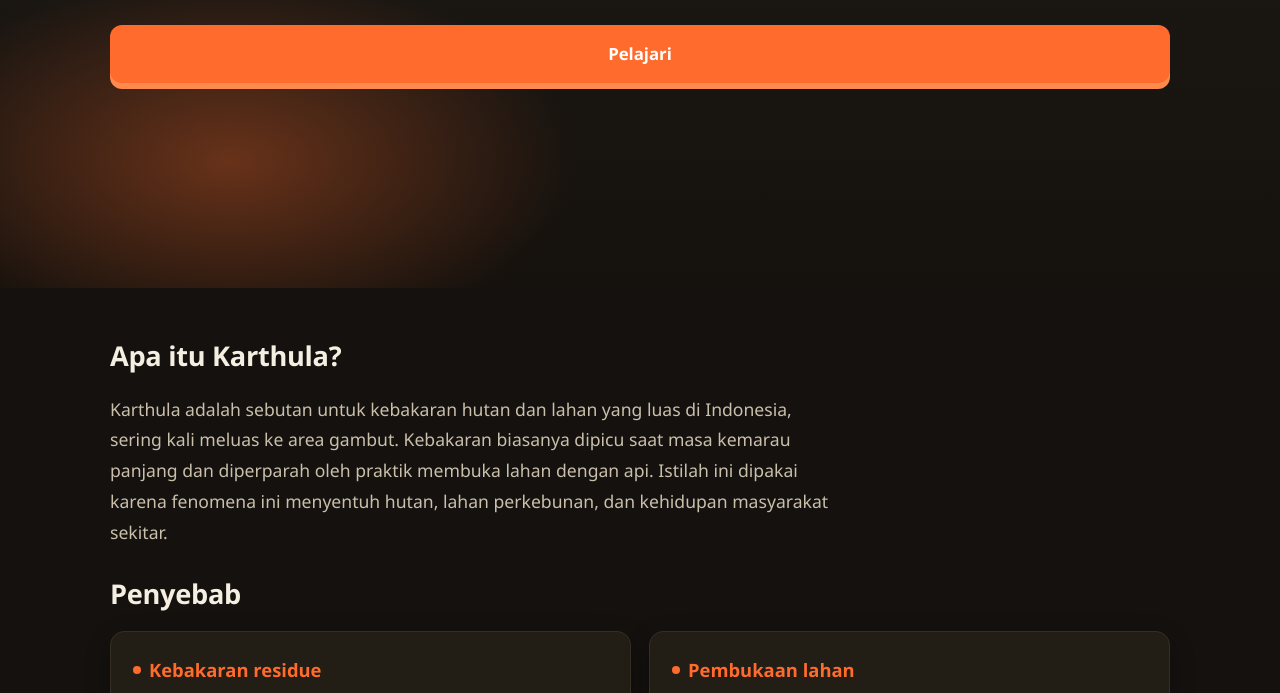
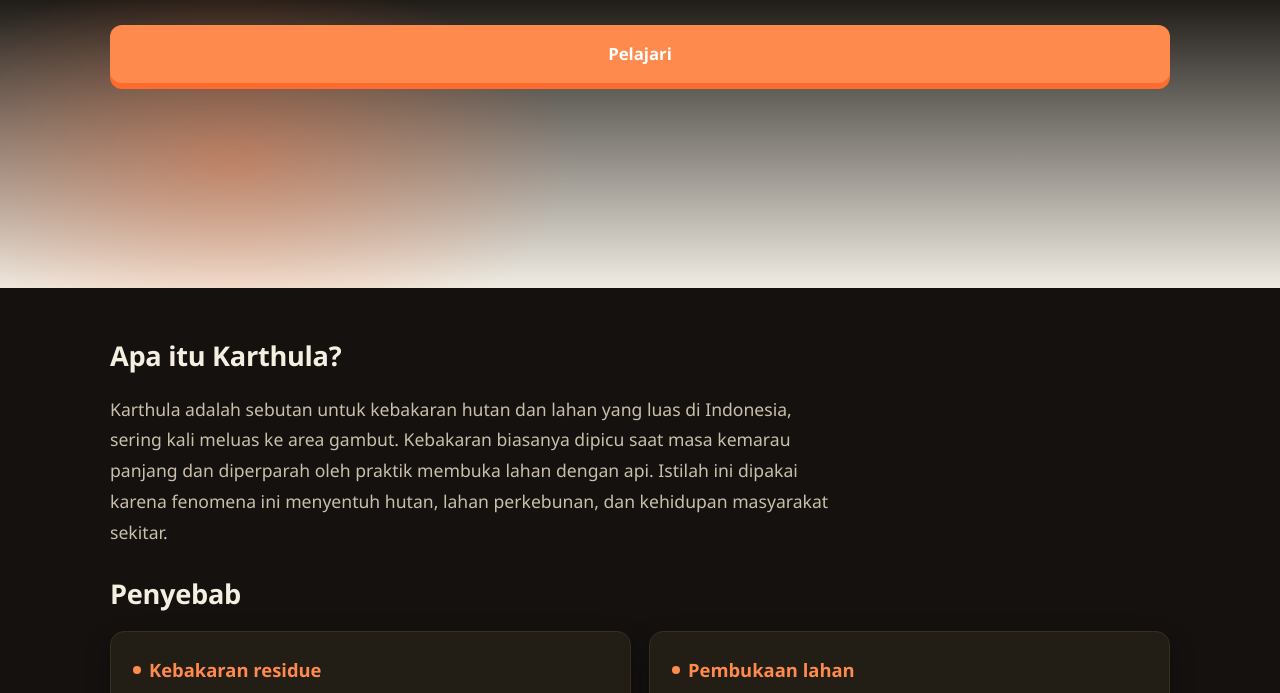
Before and after one commit to DickyAnonym12/hermes-opencode-web, a plain HTML site: page site/index.html in a window 1280 px wide. Shown: the part 463-1156 px from the top of the page. Drawn offline with Linux system fonts and the light colour scheme.

Commit message:
Refactor: switch to white color theme with dark warm toggle

```diff
--- a/site/styles.css
+++ b/site/styles.css
@@ -1,33 +1,50 @@
 :root {
+  --bg: #ffffff;
+  --bg-elev: #f6f4ef;
+  --bg-card: #ffffff;
+  --text: #1a1a1a;
+  --text-dim: #555555;
+  --text-faint: #9a9a9a;
+  --accent: #ff6b2c;
+  --accent-soft: #ff8a4e;
+  --accent-glow: rgba(255, 107, 44, 0.38);
+  --smoke: #888888;
+  --line: #e2ddd0;
+  --radius: 14px;
+  --shadow: 0 8px 24px rgba(0, 0, 0, 0.07);
+  --font: "Segoe UI", "Noto Sans JP", system-ui, -apple-system, sans-serif;
+}
+
+/* --- Warm white (default light theme) --- */
+[data-theme="light"] {
+  --bg: #ffffff;
+  --bg-elev: #f6f4ef;
+  --bg-card: #ffffff;
+  --text: #1a1a1a;
+  --text-dim: #555555;
+  --text-faint: #9a9a9a;
+  --accent: #e05620;
+  --accent-soft: #ff8a4e;
+  --accent-glow: rgba(224, 86, 32, 0.28);
+  --smoke: #888888;
+  --line: #e2ddd0;
+  --shadow: 0 8px 24px rgba(0, 0, 0, 0.07);
+}
+
+/* --- Dark warm (toggle) --- */
+[data-theme="dark"] {
   --bg: #14110f;
   --bg-elev: #1a1612;
   --bg-card: #221d15;
   --text: #f5efe2;
   --text-dim: #c9bfab;
   --text-faint: #8a7e6c;
-  --accent: #ff6b2c;
-  --accent-soft: #ff8a4e;
-  --accent-glow: rgba(255, 107, 44, 0.35);
+  --accent: #ff8a4e;
+  --accent-soft: #ff6b2c;
+  --accent-glow: rgba(255, 107, 44, 0.38);
   --smoke: #a89f8c;
   --line: #362e22;
-  --radius: 14px;
   --shadow: 0 8px 24px rgba(0, 0, 0, 0.28);
-  --font: "Segoe UI", "Noto Sans JP", system-ui, -apple-system, sans-serif;
-}
-
-[data-theme="light"] {
-  --bg: #f5f1e8;
-  --bg-elev: #ece6da;
-  --bg-card: #ffffff;
-  --text: #2a241c;
-  --text-dim: #5b4f3e;
-  --text-faint: #8a7e6c;
-  --accent: #e05620;
-  --accent-soft: #ff8a4e;
-  --accent-glow: rgba(224, 86, 32, 0.25);
-  --smoke: #8a7e6c;
-  --line: #d8cdb8;
-  --shadow: 0 8px 20px rgba(60, 45, 20, 0.16);
 }
 
 * { box-sizing: border-box; margin: 0; padding: 0; }
@@ -174,7 +191,7 @@ body {
   background:
     radial-gradient(55% 35% at 82% 18%, var(--accent-glow), transparent 60%),
     radial-gradient(45% 45% at 18% 82%, var(--accent-glow), transparent 60%),
-    linear-gradient(180deg, var(--bg) 0%, var(--bg-elev) 58%, #15110d 100%);
+    linear-gradient(180deg, var(--bg) 0%, var(--bg-elev) 58%, #f0ece3 100%);
   pointer-events: none;
 }
 .hero-inner {
@@ -256,7 +273,7 @@ main { padding: 44px 0 70px; }
 }
 .card:hover {
   transform: translateY(-4px);
-  box-shadow: 0 14px 34px rgba(0, 0, 0, 0.32);
+  box-shadow: 0 14px 34px rgba(0, 0, 0, 0.10);
   border-color: var(--accent-soft);
 }
 .card h3 {
```
